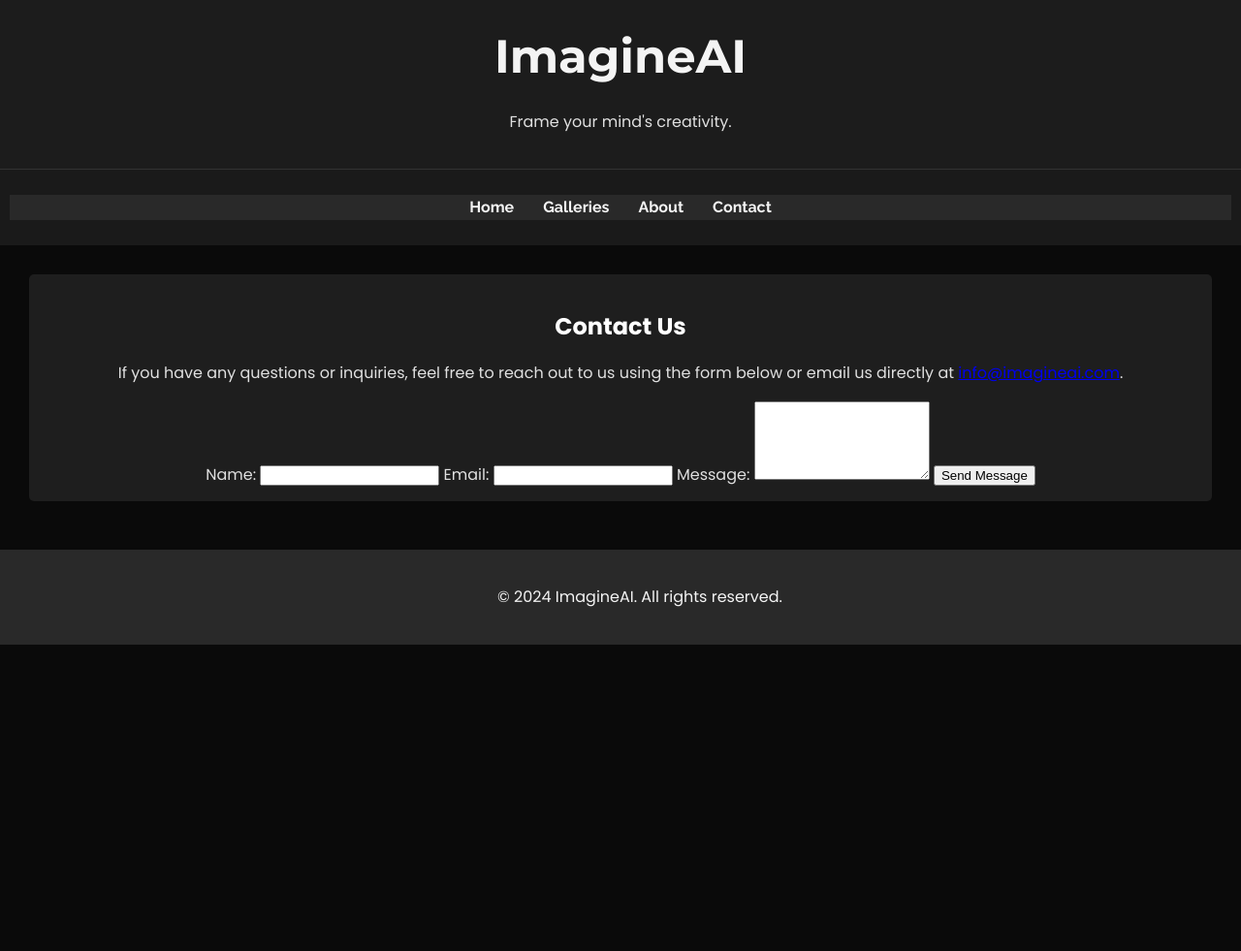
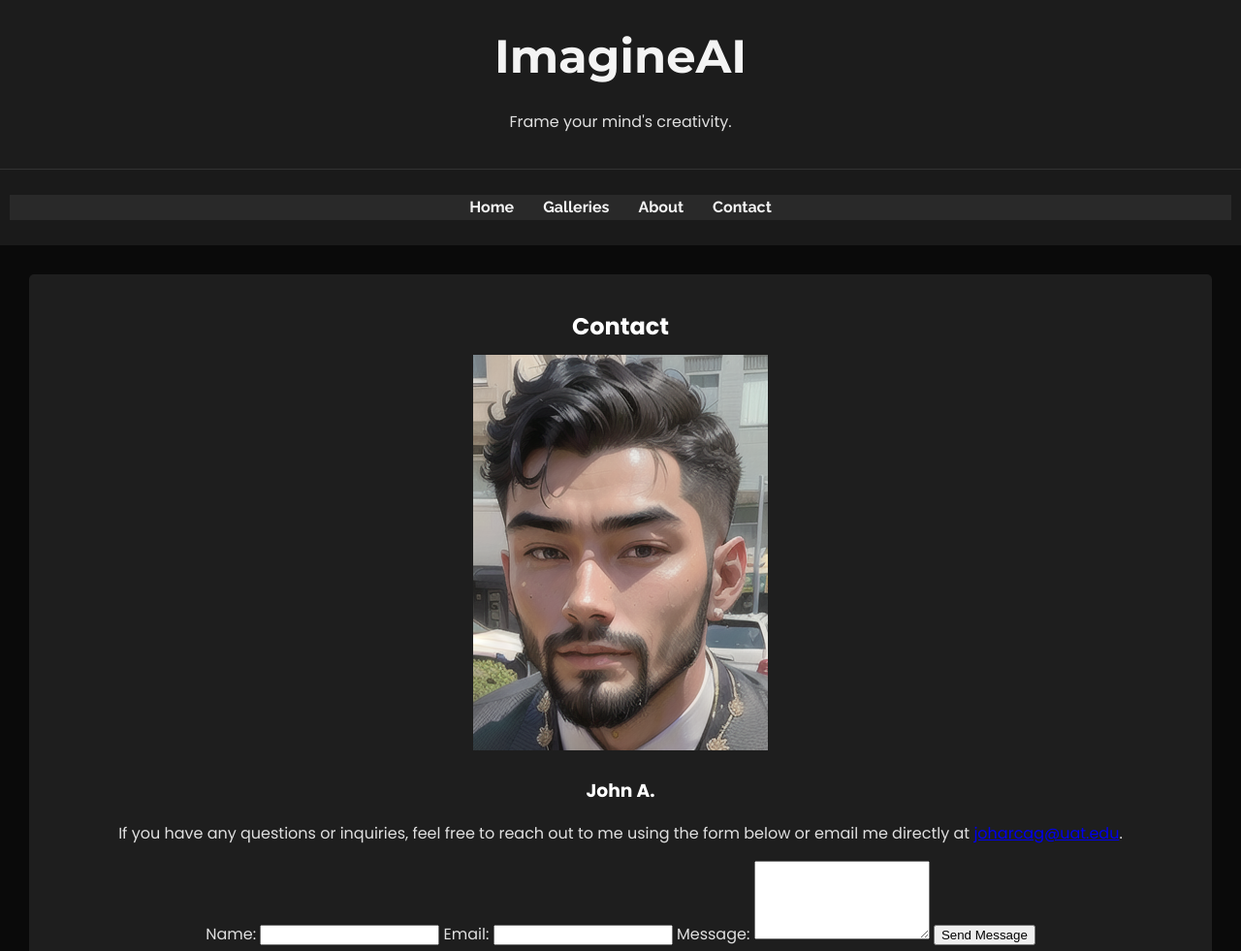
Before and after one commit to Renixil/ImagineAI, a plain HTML site: page contact.html in a window 1280 px wide. Shown: the top 981 px of the page at 97% size. Before the commit the page ends 800 px from the top, so only its background shows below. Drawn offline with Linux system fonts and the light colour scheme.

Commit message:
Update contact.html

```diff
--- a/contact.html
+++ b/contact.html
@@ -28,8 +28,11 @@
     <main>
         <!-- Contact Section -->
         <section id="contact">
-            <h2>Contact Us</h2>
-            <p>If you have any questions or inquiries, feel free to reach out to us using the form below or email us directly at <a href="mailto:info@imagineai.com">info@imagineai.com</a>.</p>
+            <h2>Contact</h2>
+          <div class="contact">
+         <img src="img/John.png" alt="Creator Logo">
+         <h3>John A.</h3>
+            <p>If you have any questions or inquiries, feel free to reach out to me using the form below or email me directly at <a href="mailto:joharcag@uat.edu">joharcag@uat.edu</a>.</p>
 
             <!-- Contact Form -->
             <form action="#" method="post">
```
